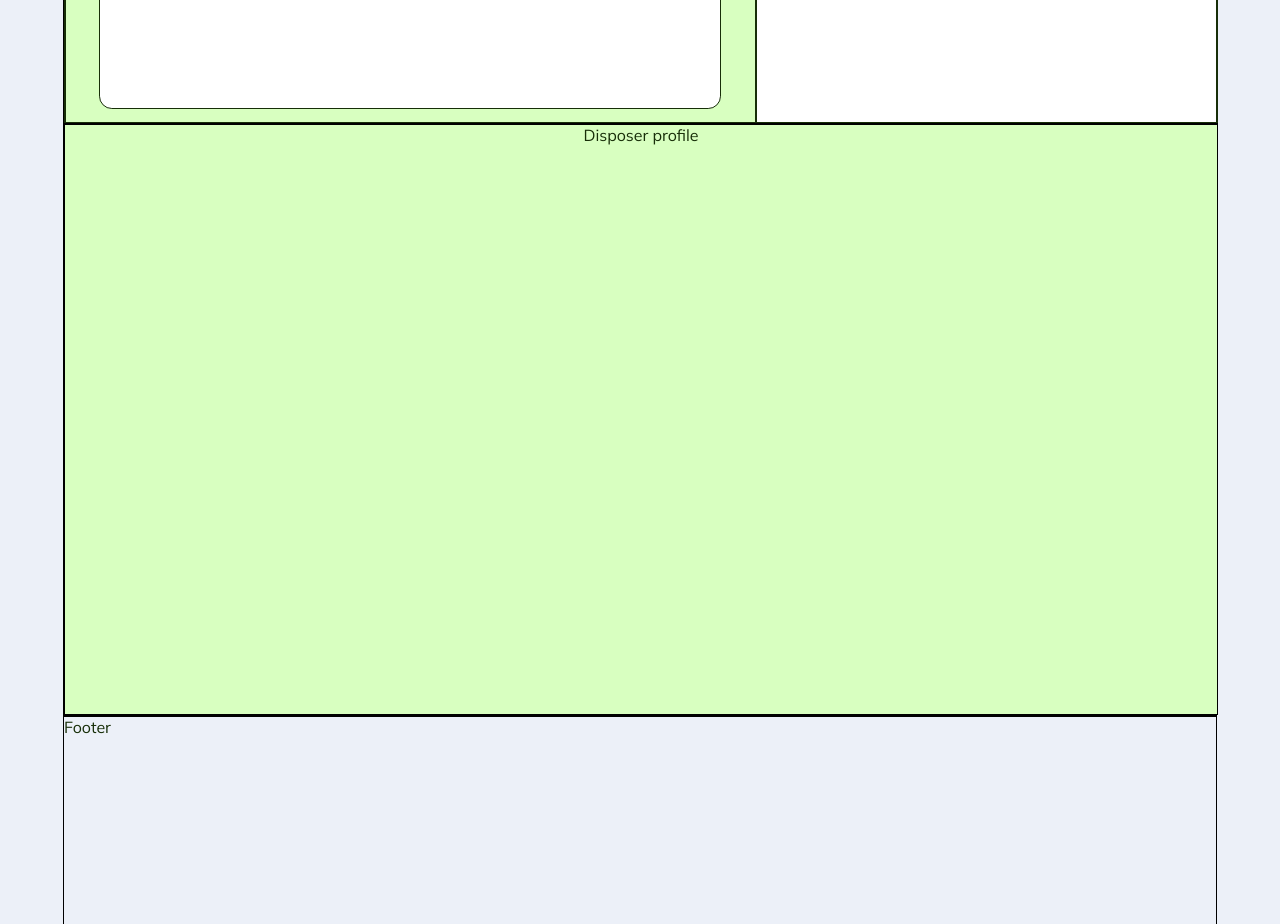
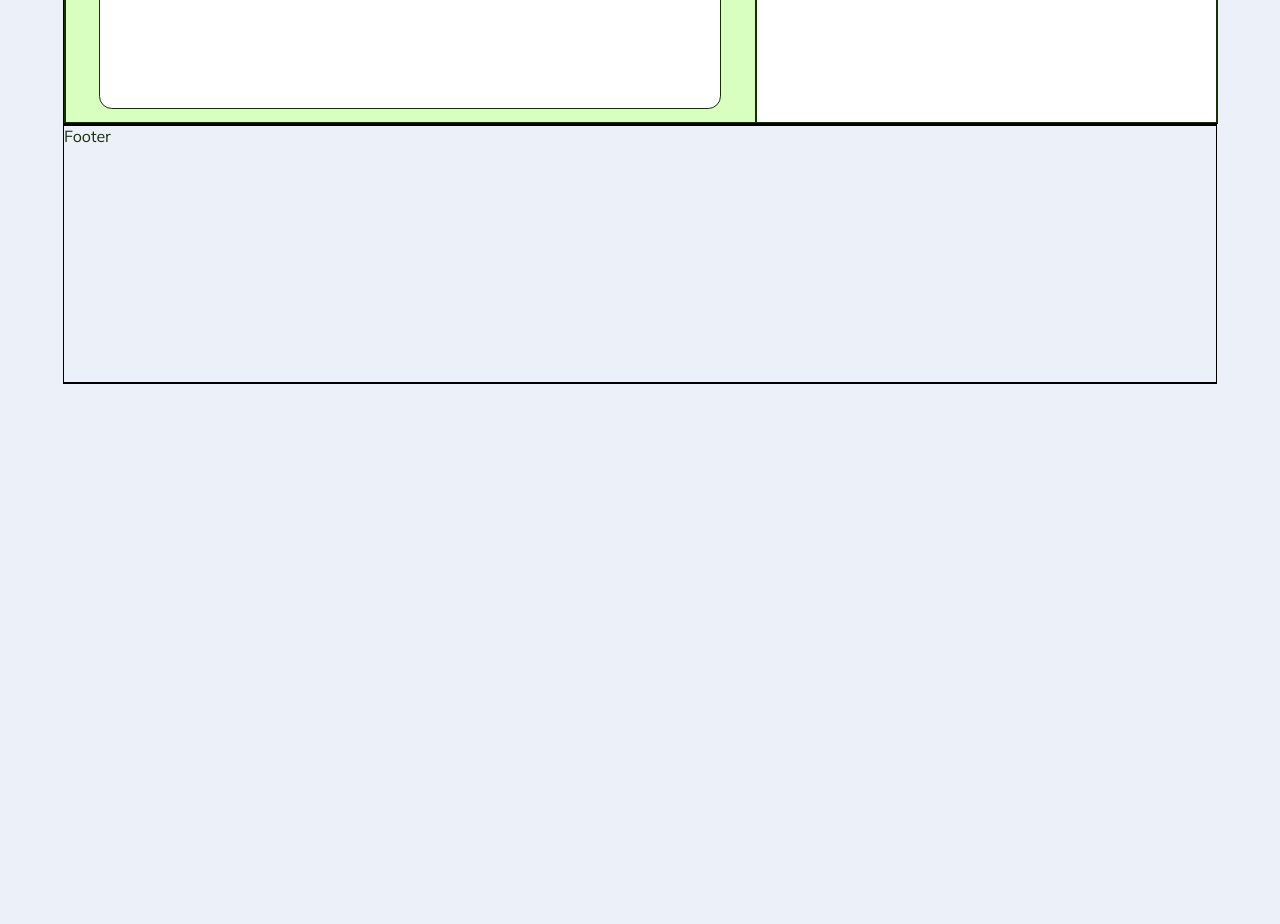
Before and after one commit to MokuaEnock/greenly, a React (Create React App) app: page /disposer in a window 1280 px wide. Shown: the part 1660-2584 px from the top of the page. After the commit the page ends 2044 px from the top, so only its background shows below. Built offline with nearby package versions, Linux system fonts and the light colour scheme.

Commit message:
detach  disposer profile from disposer

```diff
--- a/src/pages/disposer/Disposer.js
+++ b/src/pages/disposer/Disposer.js
@@ -1,6 +1,6 @@
 import "./disposer.css";
 import DisposerHome from "./DisposerHome";
-import DisposerProfile from "./DisposerProfile";
+// import DisposerProfile from "./DisposerProfile";
 import { Link } from "react-router-dom";
 export default function Disposer() {
   return (
@@ -11,7 +11,7 @@ export default function Disposer() {
       </div>
 
       <DisposerHome />
-      <DisposerProfile />
+      {/* <DisposerProfile /> */}
     </main>
   );
 }
```
